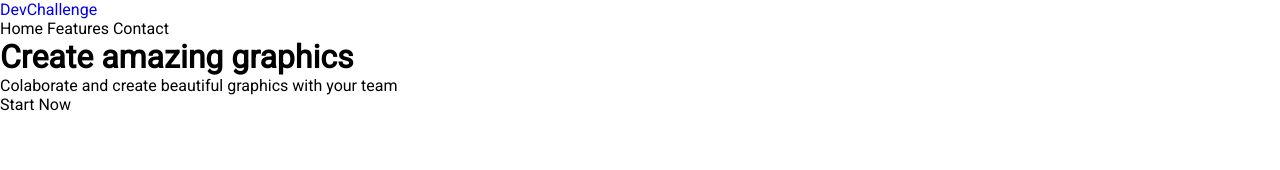
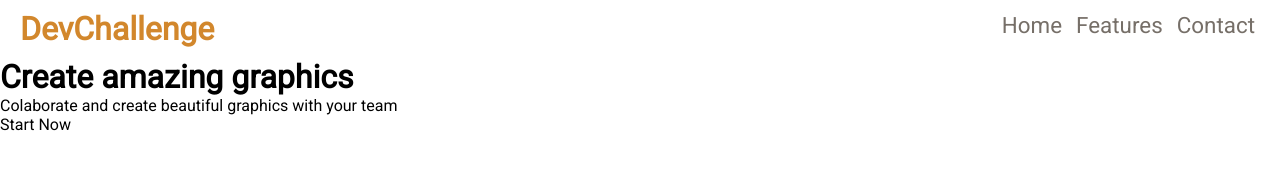
Before and after one commit to Allyson04/AmazingGraph, a plain HTML site: page index.html in a window 1280 px wide. Drawn offline with Linux system fonts and the light colour scheme.

Commit message:
added: styled header in index.html

```diff
--- a/css/style.css
+++ b/css/style.css
@@ -3,4 +3,39 @@
     padding: 0;
     text-decoration: none;
     font-family: 'Roboto', sans-serif;
+    /* box-sizing: content-box; */
 }
+
+span {
+    color: #766F68;
+}
+
+header {
+    width: 100%;
+
+    display: flex;
+    align-content: center;
+    justify-content: space-between;
+}
+
+header div.Dev {
+    margin: 10px 20px;
+
+}
+
+header div.Dev span {
+    color: #D2872C;
+    font-weight: bold;
+    font-size: 2em;
+}
+
+header div.side-header {
+    margin: 10px 20px;
+}
+
+header div.side-header span {
+    font-size: 1.4em;
+    line-height: 1.4em;
+
+    margin: 5px;
+}
```
